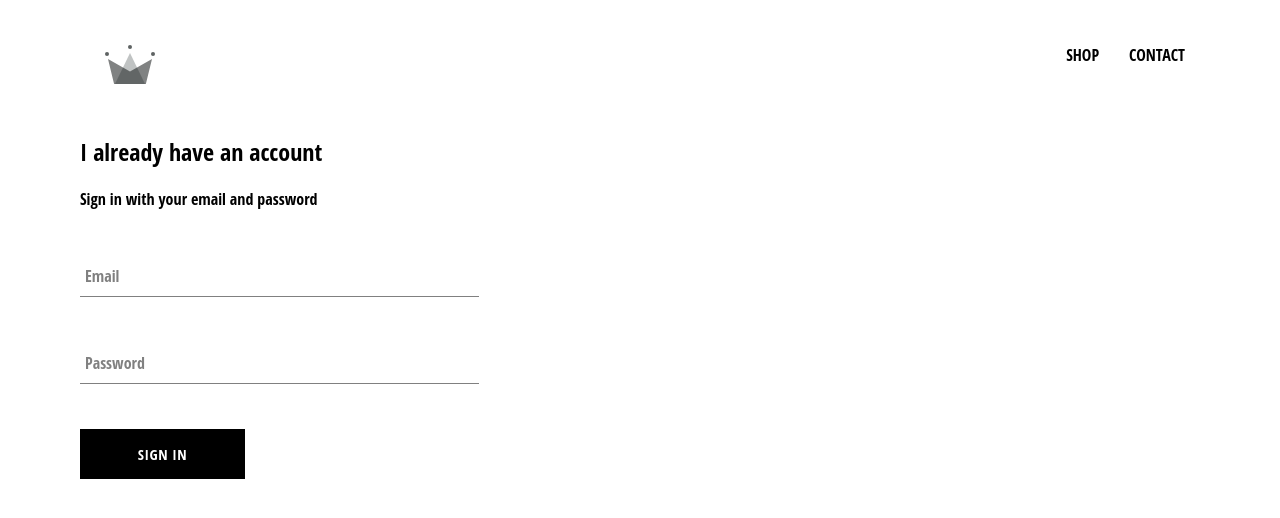
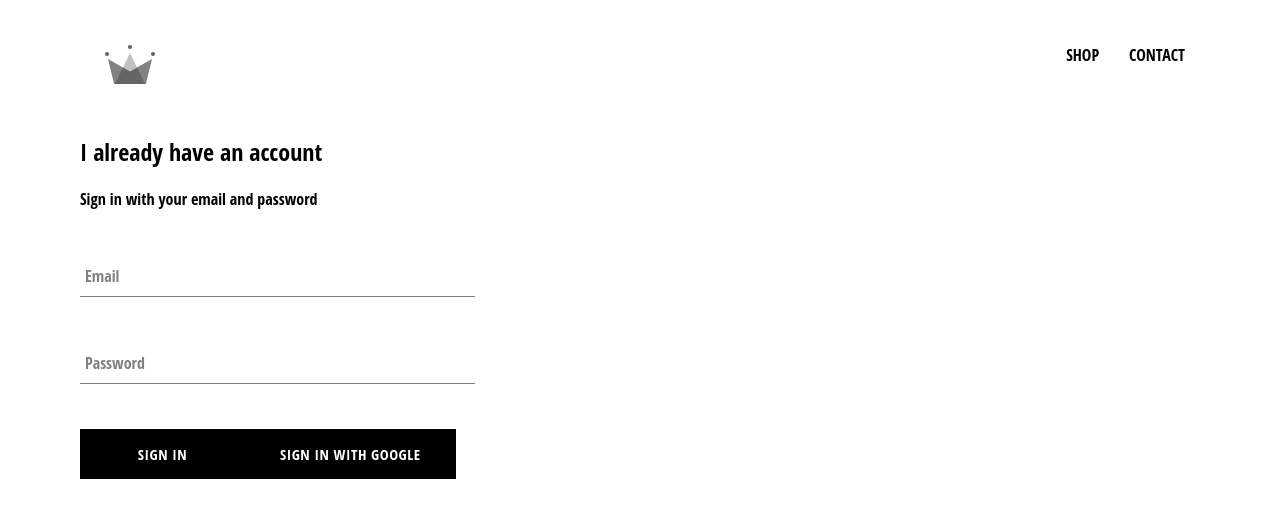
Before and after one commit to vjay513/commercial_site, a React (Create React App) app: page /signin in a window 1280 px wide. Shown: the top 518 px of the page. Built offline with nearby package versions, Linux system fonts and the light colour scheme.

Commit message:
fire base setup

```diff
--- a/package.json
+++ b/package.json
@@ -6,6 +6,7 @@
     "@testing-library/jest-dom": "^4.2.4",
     "@testing-library/react": "^9.3.2",
     "@testing-library/user-event": "^7.1.2",
+    "firebase": "^7.22.1",
     "gh-pages": "^3.1.0",
     "node-sass": "^4.14.1",
     "react": "^16.13.1",
--- a/src/components/sign-in/sign-in.component.jsx
+++ b/src/components/sign-in/sign-in.component.jsx
@@ -2,6 +2,8 @@ import React from 'react';
 
 import FormInput from '../form-input/form-input.component';
 import CustomButton from '../custom-button/custom-button.component'
+
+import { signInWithGoogle } from '../../firebase/firebase.utils';
 
 import './sign-in.styles.scss'
 
@@ -34,6 +36,7 @@ class SignIn extends React.Component{
                 <FormInput type="password" value={this.state.email} onChange={this.handleChnage} label="Email" required/>
                 <FormInput type="email" value={this.state.password} onChange={this.handleChnage} label="Password" required/>
                 <CustomButton type="button"> Sign in</CustomButton>
+                <CustomButton onClick={signInWithGoogle}> Sign in with google</CustomButton>
             </form>
             </div>
         )
--- a/src/components/sign-in/sign-in.styles.scss
+++ b/src/components/sign-in/sign-in.styles.scss
@@ -1,5 +1,14 @@
 .sign-in {
-    width: 30vw;
+  width: 380px;
+  display: flex;
+  flex-direction: column;
+
+  .title {
+    margin: 10px 0;
+  }
+
+  .buttons {
     display: flex;
-    flex-direction: column;
+    justify-content: space-between;
   }
+}
--- /dev/null
+++ b/src/firebase/firebase.utils.js
@@ -0,0 +1,24 @@
+import firebase from 'firebase/app';
+import 'firebase/firestore';
+import 'firebase/auth';
+
+const config = {
+    apiKey: "AIzaSyD_nmd47MWwo6bcPqzpyTJGRImC1YRWl0Q",
+    authDomain: "owl-db-dd59f.firebaseapp.com",
+    databaseURL: "https://owl-db-dd59f.firebaseio.com",
+    projectId: "owl-db-dd59f",
+    storageBucket: "owl-db-dd59f.appspot.com",
+    messagingSenderId: "916301964459",
+    appId: "1:916301964459:web:1b8140647eca8bae4b83ee",
+    measurementId: "G-H31V2H87RP"
+  };
+
+  firebase.initializeApp(config);
+
+  export const auth = firebase.auth();
+  export const firestore = firebase.firestore();
+
+  const provider = new firebase.auth.GithubAuthProvider();
+  provider.setCustomParameters({prompt: 'select_account'});
+  export const signInWithGoogle = () => auth.signInWithPopup(provider);
+  export default firebase;
```
Also changed, not shown: 1 other file (tests, documents, lock files or other folders).
